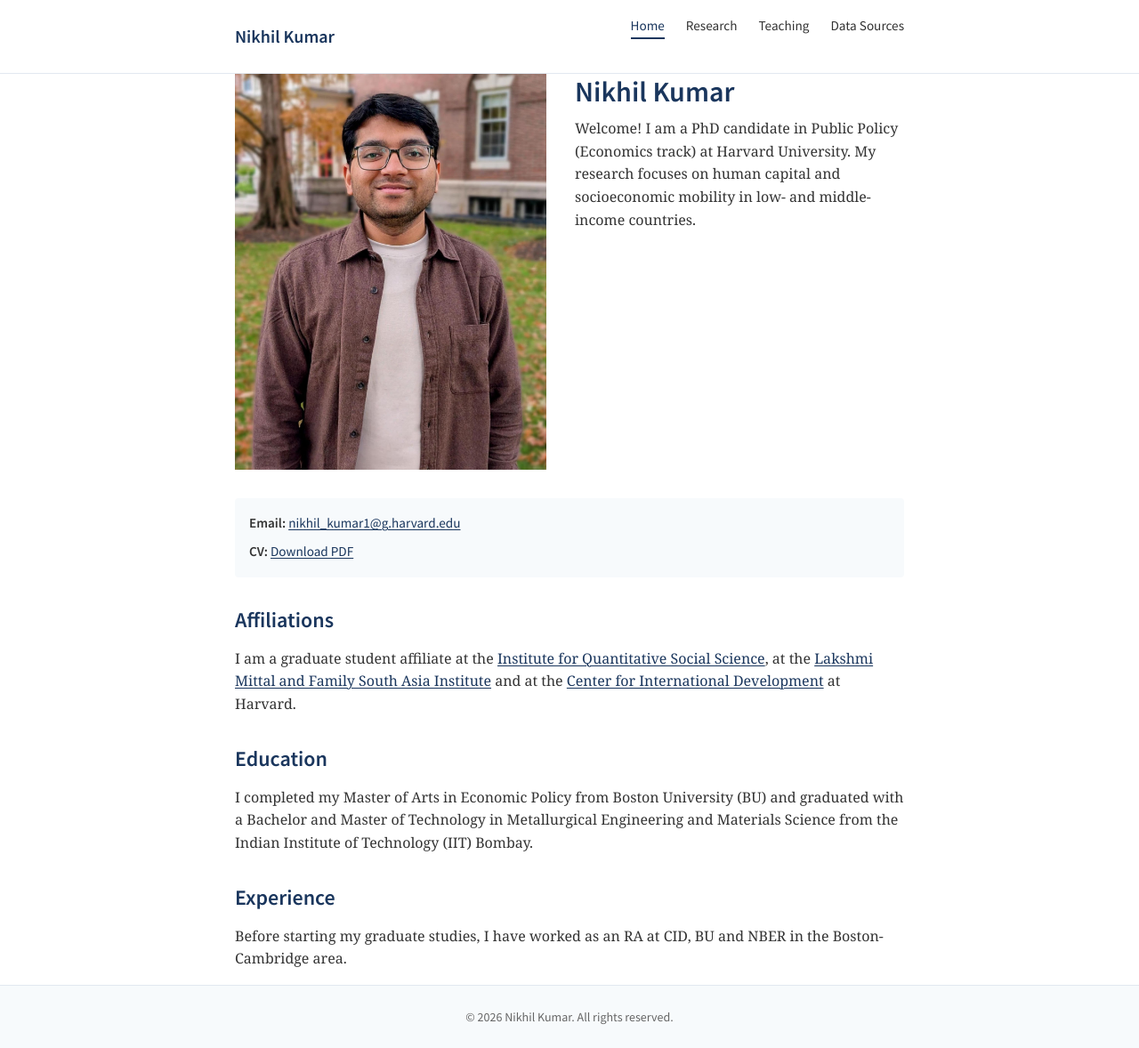
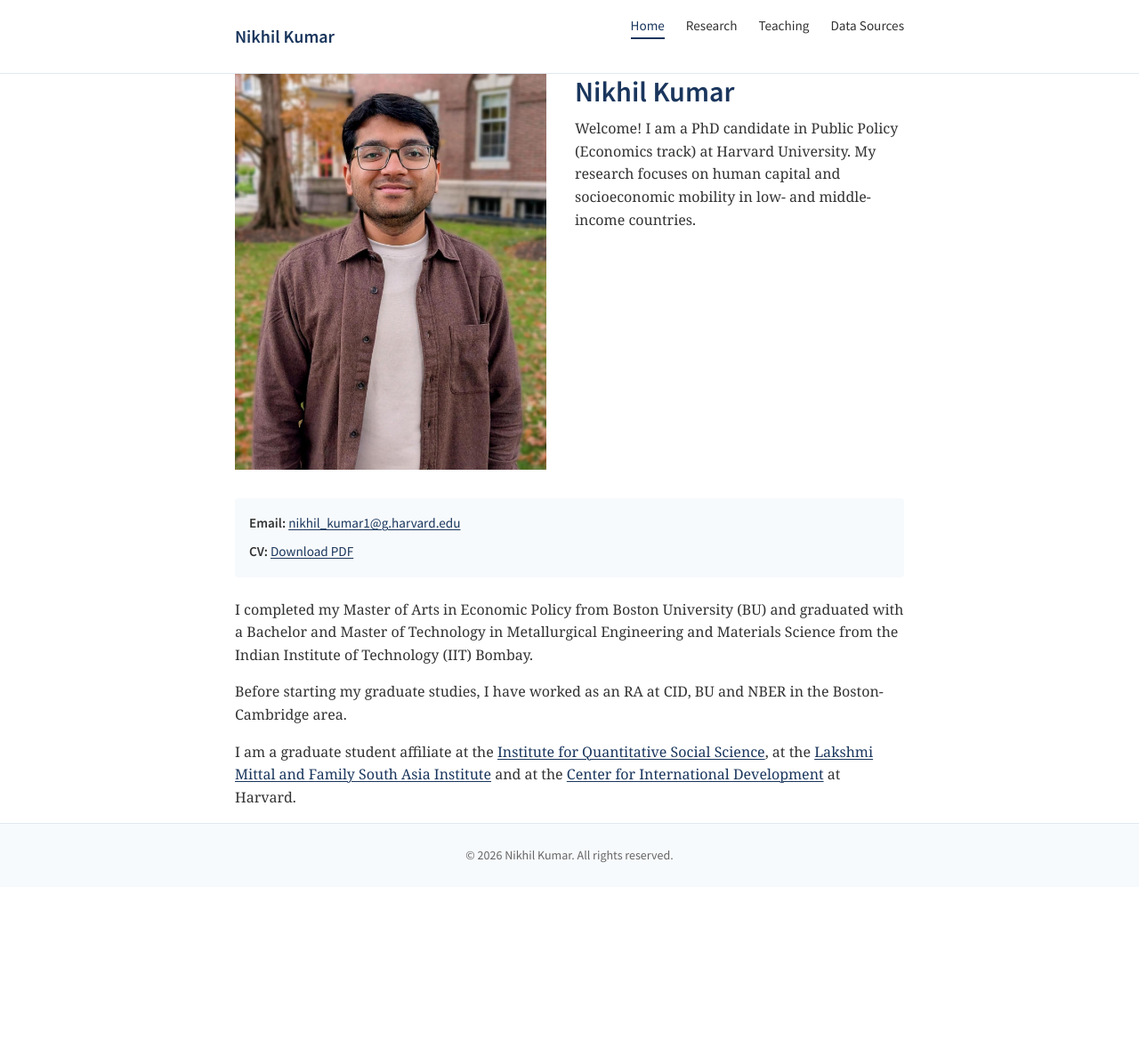
Before and after one commit to nikhilklath/nikhilklath.github.io, a Jekyll site: the page built from index.md, in a window 1280 px wide. Shown: the whole page at 89% size. Built offline with Jekyll 4.4.1, drawn with Linux system fonts in a browser that asks for light colours; some web fonts are replaced; after the commit the page ends 997 px from its top, so only the background shows below that.

Commit message:
Update index.md

```diff
--- a/index.md
+++ b/index.md
@@ -18,14 +18,8 @@ title: Home
   <p><strong>CV:</strong> <a href="https://www.dropbox.com/scl/fi/edh5gy401tjzr26jjsbxs/CV_current.pdf?rlkey=99xadbiweanf7jtjjz37sejhh&st=92utnujm&dl=0" target="_blank" rel="noopener">Download PDF</a></p>
 </div>
 
-## Affiliations
+I completed my Master of Arts in Economic Policy from Boston University (BU) and graduated with a Bachelor and Master of Technology in Metallurgical Engineering and Materials Science from the Indian Institute of Technology (IIT) Bombay.
+
+Before starting my graduate studies, I have worked as an RA at CID, BU and NBER in the Boston-Cambridge area.
 
 I am a graduate student affiliate at the [Institute for Quantitative Social Science](https://www.iq.harvard.edu/people/nikhil-kumar), at the [Lakshmi Mittal and Family South Asia Institute](https://mittalsouthasiainstitute.harvard.edu/people/nikhil-kumar/) and at the [Center for International Development](https://www.hks.harvard.edu/centers/cid/about-cid/people/phd-affiliates/nikhil-kumar) at Harvard.
-
-## Education
-
-I completed my Master of Arts in Economic Policy from Boston University (BU) and graduated with a Bachelor and Master of Technology in Metallurgical Engineering and Materials Science from the Indian Institute of Technology (IIT) Bombay.
-
-## Experience
-
-Before starting my graduate studies, I have worked as an RA at CID, BU and NBER in the Boston-Cambridge area.
```
